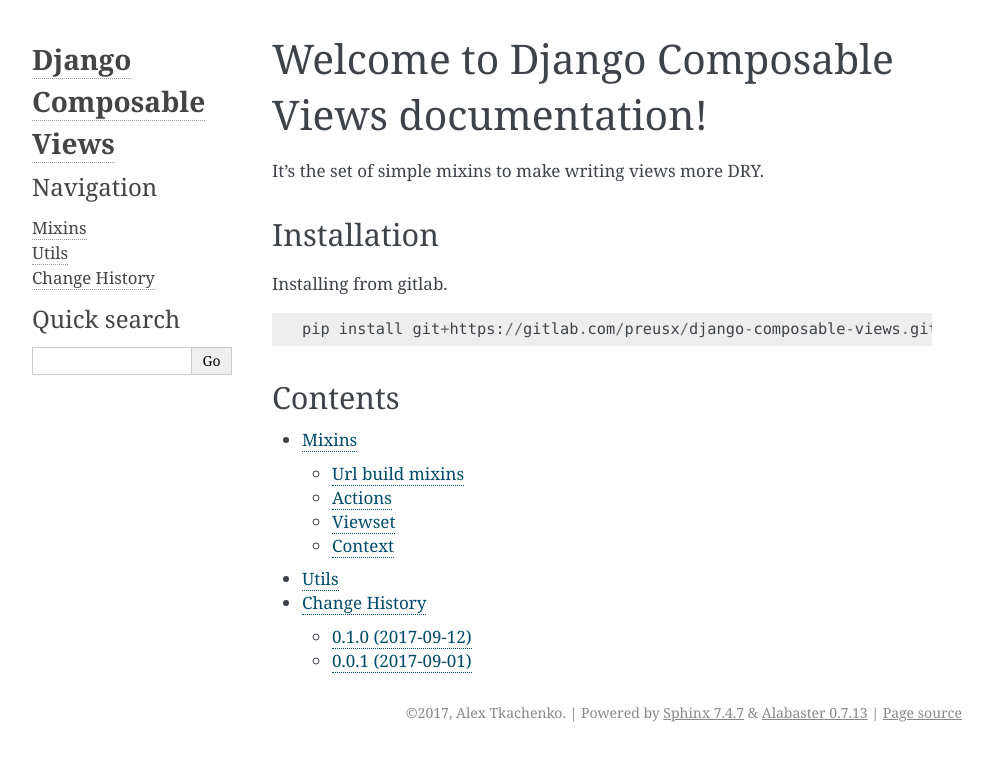
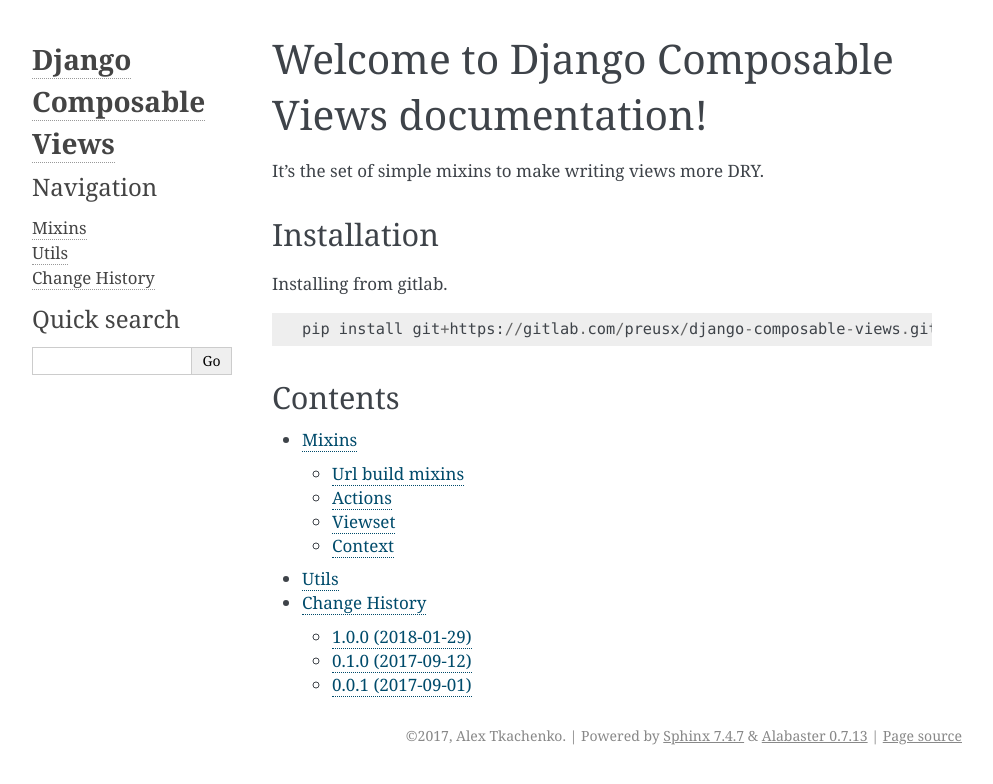
Before and after one commit to romankosh/django-composable-views, a Sphinx documentation site: the page built from docs/source/index.rst, in a window 1280 px wide. Shown: the top 784 px of the page, without its empty margins (148-1141 px from the left). Built offline with Sphinx 7.4.7, drawn with Linux system fonts in a browser that asks for light colours.

Commit message:
Release 1.0.0.

```diff
--- a/CHANGELOG.rst
+++ b/CHANGELOG.rst
@@ -1,6 +1,12 @@
 **************
 Change History
 **************
+
+1.0.0 (2018-01-29)
+==================
+Added context mixin.
+Added CI to a project.
+Published documentation.
 
 0.1.0 (2017-09-12)
 ==================
--- a/docs/source/conf.py
+++ b/docs/source/conf.py
@@ -55,9 +55,9 @@
 # built documents.
 #
 # The short X.Y version.
-version = '0.1.0'
+version = '1.0.0'
 # The full version, including alpha/beta/rc tags.
-release = '0.1.0'
+release = '1.0.0'
 
 # The language for content autogenerated by Sphinx. Refer to documentation
 # for a list of supported languages.
--- a/docs/source/index.rst
+++ b/docs/source/index.rst
@@ -9,7 +9,7 @@
 
 Installing from gitlab. ::
 
-    pip install git+https://gitlab.com/preusx/django-composable-views.git@0.1.0
+    pip install git+https://gitlab.com/preusx/django-composable-views.git@1.0.0
 
 
 Contents
--- a/setup.py
+++ b/setup.py
@@ -7,7 +7,7 @@
 
 setup(
     name='django-composable-views',
-    version='0.1.0',
+    version='1.0.0',
     url='https://gitlab.com/preusx/django-composable-views',
     install_requires=['django>=1.9'],
     tests_require=['django-nose', 'coverage'],
```
Also changed, not shown: README.md (+1 -1 lines).
